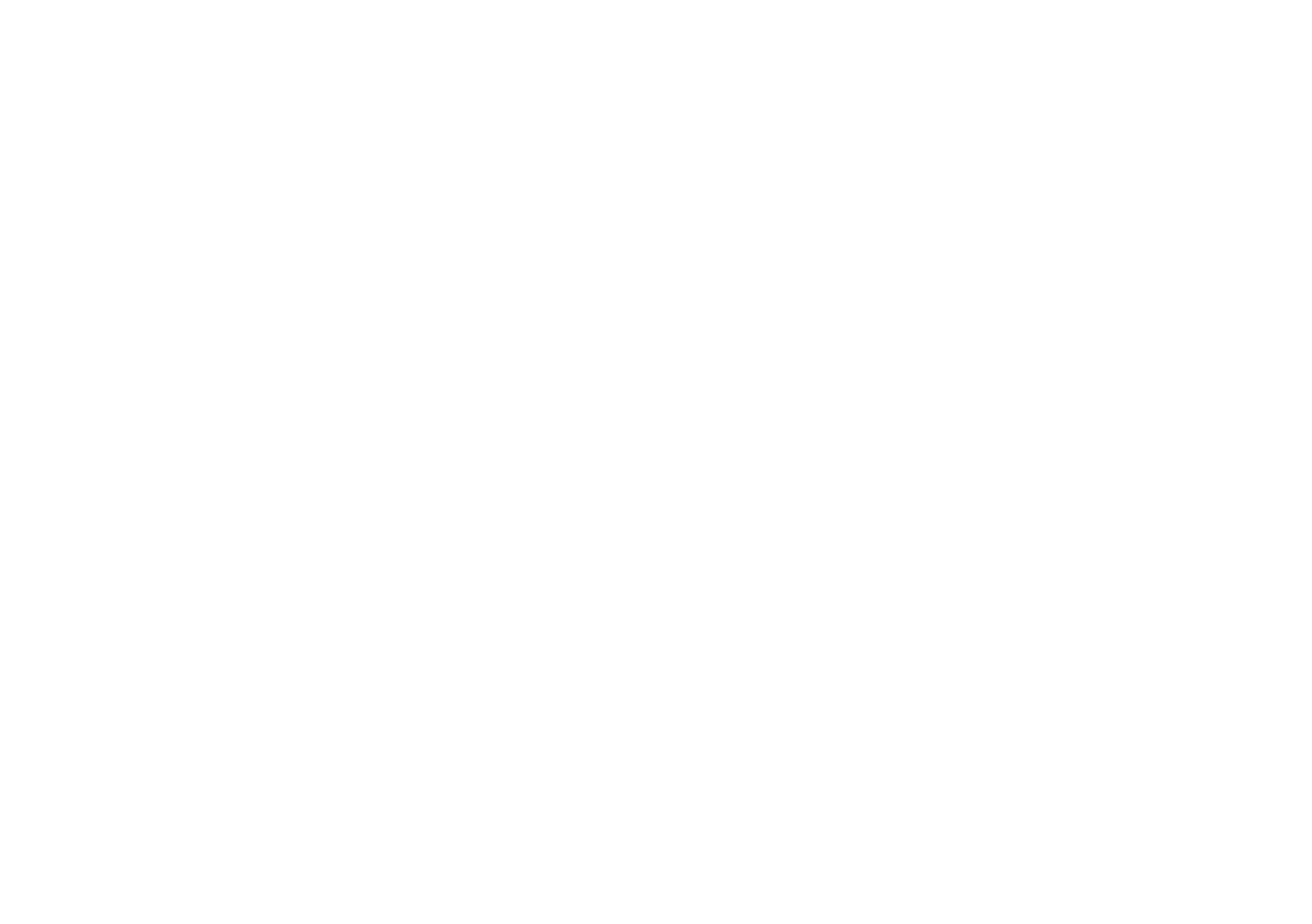
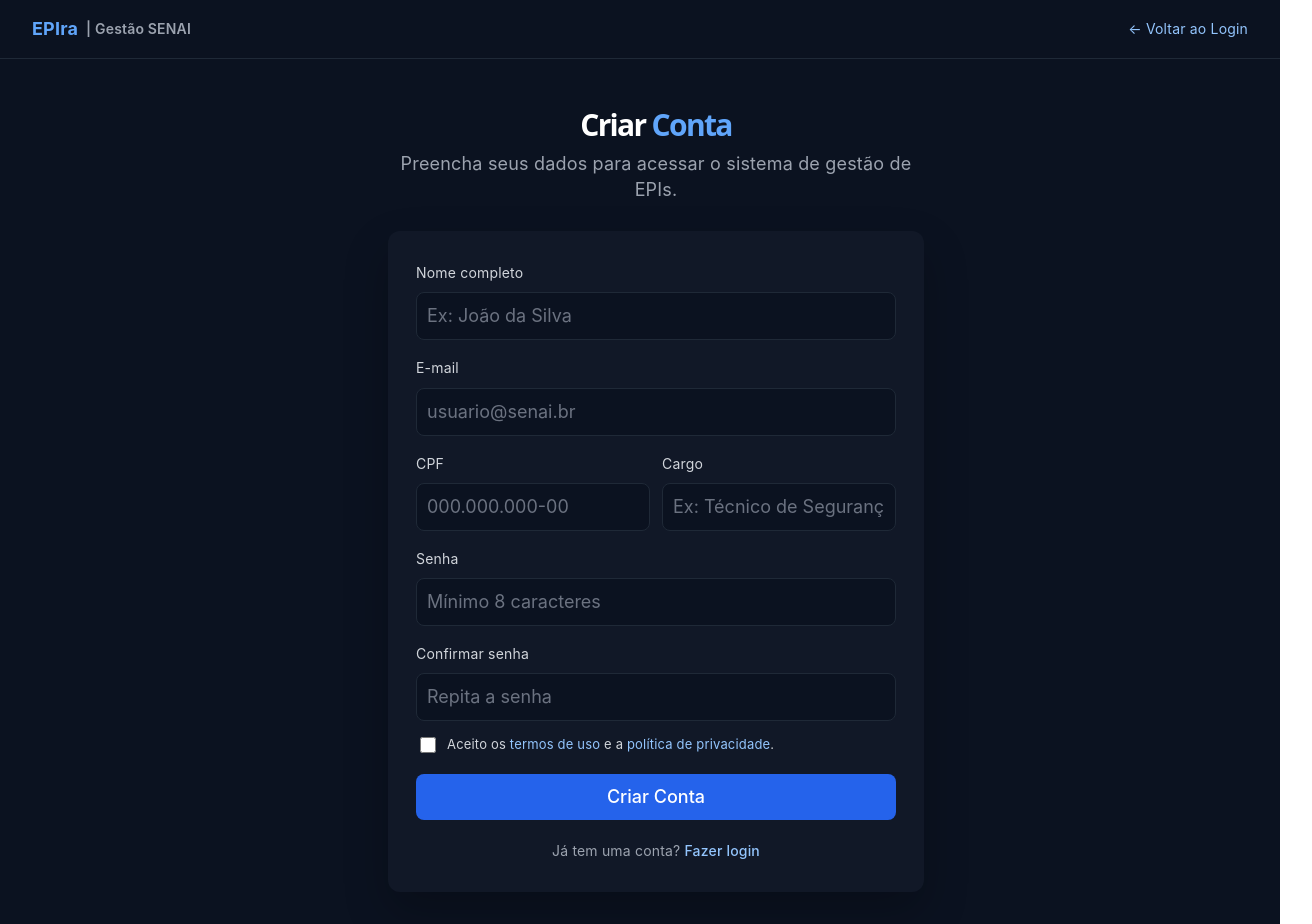
Before and after one commit to henriqueVMdev/EPIra, a Vue app: page /cadastro_user in a window 1280 px wide. Before the commit this address had no page. Shown: the top 924 px of the page, 1312 px wide, since content can reach past the window. Before the commit the page ends 800 px from the top, so only its background shows below. Built offline with nearby package versions, Linux system fonts and the light colour scheme.

Commit message:
UPDATE cadastro_user

```diff
--- /dev/null
+++ b/src/pages/cadastro_user.vue
@@ -0,0 +1,394 @@
+<template>
+  <div class="pagina-cadastro">
+    <header class="cabecalho-cadastro">
+      <div class="marca">
+        <span class="marca-nome">EPIra</span>
+        <span class="marca-divisor">| Gestão SENAI</span>
+      </div>
+      <router-link to="/login" class="link-voltar">← Voltar ao Login</router-link>
+    </header>
+
+    <main class="conteudo-cadastro">
+      <h1 class="titulo-cadastro">
+        Criar <span>Conta</span>
+      </h1>
+
+      <p class="introducao-cadastro">
+        Preencha seus dados para acessar o sistema de gestão de EPIs.
+      </p>
+
+      <section class="cartao-cadastro" aria-label="Cadastro de novo usuário">
+        <div class="campo">
+          <label for="nome">Nome completo</label>
+          <input
+            id="nome"
+            v-model="form.nome"
+            type="text"
+            placeholder="Ex: João da Silva"
+            class="entrada"
+            autocomplete="name"
+          />
+        </div>
+
+        <div class="campo">
+          <label for="email">E-mail</label>
+          <input
+            id="email"
+            v-model="form.email"
+            type="email"
+            placeholder="usuario@senai.br"
+            class="entrada"
+            autocomplete="email"
+          />
+        </div>
+
+        <div class="grade-dupla">
+          <div class="campo">
+            <label for="cpf">CPF</label>
+            <input
+              id="cpf"
+              v-model="form.cpf"
+              type="text"
+              placeholder="000.000.000-00"
+              class="entrada"
+            />
+          </div>
+
+          <div class="campo">
+            <label for="cargo">Cargo</label>
+            <input
+              id="cargo"
+              v-model="form.cargo"
+              type="text"
+              placeholder="Ex: Técnico de Segurança"
+              class="entrada"
+            />
+          </div>
+        </div>
+
+        <div class="campo">
+          <label for="senha">Senha</label>
+          <input
+            id="senha"
+            v-model="form.senha"
+            type="password"
+            placeholder="Mínimo 8 caracteres"
+            class="entrada"
+            autocomplete="new-password"
+          />
+        </div>
+
+        <div class="campo">
+          <label for="confirmar">Confirmar senha</label>
+          <input
+            id="confirmar"
+            v-model="form.confirmar"
+            type="password"
+            placeholder="Repita a senha"
+            class="entrada"
+            autocomplete="new-password"
+            @keyup.enter="criar"
+          />
+        </div>
+
+        <label class="opcao-termos">
+          <input v-model="form.termos" type="checkbox" />
+          <span>Aceito os <a href="#">termos de uso</a> e a <a href="#">política de privacidade</a>.</span>
+        </label>
+
+        <p v-if="mensagem" class="status-campo" :class="{ erro: temErro }">
+          {{ mensagem }}
+        </p>
+
+        <button class="botao-primario" type="button" @click="criar">
+          Criar Conta
+        </button>
+
+        <p class="texto-login">
+          Já tem uma conta?
+          <router-link to="/login" class="link-login">Fazer login</router-link>
+        </p>
+      </section>
+    </main>
+
+    <footer class="rodape-cadastro">
+      <p>© 2024 EPIra Management System. Todos os direitos reservados.</p>
+    </footer>
+  </div>
+</template>
+
+<script setup>
+import { reactive, ref } from 'vue'
+import { useRouter } from 'vue-router'
+
+const router = useRouter()
+
+const form = reactive({
+  nome: '',
+  email: '',
+  cpf: '',
+  cargo: '',
+  senha: '',
+  confirmar: '',
+  termos: false,
+})
+
+const mensagem = ref('')
+const temErro = ref(false)
+
+function criar() {
+  if (!form.nome || !form.email || !form.senha || !form.confirmar) {
+    temErro.value = true
+    mensagem.value = 'Preencha todos os campos obrigatórios.'
+    return
+  }
+
+  if (form.senha.length < 8) {
+    temErro.value = true
+    mensagem.value = 'A senha deve ter ao menos 8 caracteres.'
+    return
+  }
+
+  if (form.senha !== form.confirmar) {
+    temErro.value = true
+    mensagem.value = 'As senhas não conferem.'
+    return
+  }
+
+  if (!form.termos) {
+    temErro.value = true
+    mensagem.value = 'É necessário aceitar os termos para continuar.'
+    return
+  }
+
+  temErro.value = false
+  mensagem.value = 'Conta criada com sucesso! Redirecionando...'
+
+  setTimeout(() => {
+    router.push('/login')
+  }, 1200)
+}
+</script>
+
+<style scoped>
+.pagina-cadastro {
+  min-height: 100vh;
+  display: flex;
+  flex-direction: column;
+  background: #0b1220;
+  color: #ffffff;
+  font-family: 'Inter', system-ui, -apple-system, sans-serif;
+}
+
+.cabecalho-cadastro {
+  display: flex;
+  align-items: center;
+  justify-content: space-between;
+  gap: 16px;
+  padding: 16px 32px;
+  border-bottom: 1px solid #1f2937;
+}
+
+.marca {
+  display: flex;
+  align-items: center;
+  gap: 8px;
+  font-size: 18px;
+  font-weight: 600;
+}
+
+.marca-nome {
+  color: #60a5fa;
+  font-weight: 700;
+}
+
+.marca-divisor {
+  color: #9ca3af;
+  font-size: 14px;
+}
+
+.link-voltar {
+  color: #93c5fd;
+  text-decoration: none;
+  font-size: 14px;
+}
+
+.link-voltar:hover {
+  color: #bfdbfe;
+}
+
+.conteudo-cadastro {
+  width: 100%;
+  display: flex;
+  align-items: center;
+  flex-direction: column;
+  padding: 48px 16px 40px;
+}
+
+.titulo-cadastro {
+  margin: 0 0 8px;
+  color: #ffffff;
+  font-size: 30px;
+  line-height: 1.2;
+  font-weight: 700;
+  text-align: center;
+}
+
+.titulo-cadastro span {
+  color: #60a5fa;
+}
+
+.introducao-cadastro {
+  max-width: 520px;
+  margin: 0 0 28px;
+  color: #9ca3af;
+  text-align: center;
+}
+
+.cartao-cadastro {
+  width: 100%;
+  max-width: 480px;
+  padding: 28px;
+  border-radius: 12px;
+  background: #111827;
+  box-shadow: 0 20px 45px rgba(0, 0, 0, 0.24);
+}
+
+.campo {
+  margin-bottom: 14px;
+}
+
+.grade-dupla {
+  display: grid;
+  grid-template-columns: 1fr 1fr;
+  gap: 12px;
+}
+
+label {
+  color: #d1d5db;
+  font-size: 14px;
+}
+
+.entrada {
+  width: 100%;
+  min-height: 43px;
+  margin-top: 6px;
+  padding: 10px;
+  border: 1px solid #1f2937;
+  border-radius: 8px;
+  background: #0b1220;
+  color: #ffffff;
+  font: inherit;
+  box-sizing: border-box;
+}
+
+.entrada::placeholder {
+  color: #6b7280;
+}
+
+.entrada:focus {
+  outline: none;
+  border-color: #3b82f6;
+}
+
+.opcao-termos {
+  display: flex;
+  align-items: flex-start;
+  gap: 8px;
+  margin: 8px 0 18px;
+  color: #d1d5db;
+  font-size: 13px;
+  cursor: pointer;
+  line-height: 1.5;
+}
+
+.opcao-termos input {
+  width: 16px;
+  height: 16px;
+  margin-top: 2px;
+  accent-color: #2563eb;
+}
+
+.opcao-termos a {
+  color: #93c5fd;
+  text-decoration: none;
+}
+
+.opcao-termos a:hover {
+  color: #bfdbfe;
+}
+
+.status-campo {
+  margin: 0 0 14px;
+  color: #93c5fd;
+  font-size: 13px;
+}
+
+.status-campo.erro {
+  color: #fca5a5;
+}
+
+button {
+  border: 0;
+  color: #ffffff;
+  font: inherit;
+  font-weight: 500;
+  cursor: pointer;
+}
+
+.botao-primario {
+  width: 100%;
+  min-height: 43px;
+  padding: 10px 18px;
+  border-radius: 8px;
+  background: #2563eb;
+}
+
+.botao-primario:hover {
+  background: #1d4ed8;
+}
+
+.texto-login {
+  margin: 18px 0 0;
+  text-align: center;
+  color: #9ca3af;
+  font-size: 14px;
+}
+
+.link-login {
+  color: #93c5fd;
+  text-decoration: none;
+  font-weight: 500;
+}
+
+.link-login:hover {
+  color: #bfdbfe;
+}
+
+.rodape-cadastro {
+  margin-top: auto;
+  padding: 24px 16px;
+  border-top: 1px solid #1f2937;
+  color: #6b7280;
+  font-size: 14px;
+  text-align: center;
+}
+
+.rodape-cadastro p {
+  margin: 0;
+}
+
+@media (max-width: 640px) {
+  .cabecalho-cadastro {
+    padding: 14px 18px;
+  }
+
+  .grade-dupla {
+    grid-template-columns: 1fr;
+  }
+
+  .cartao-cadastro {
+    padding: 20px;
+  }
+}
+</style>
--- a/src/pages/login.vue
+++ b/src/pages/login.vue
@@ -92,7 +92,7 @@
 const emit = defineEmits(['login'])
 
 function criarConta() {
-  router.push('/cadastro')
+  router.push('/cadastro_user')
 }
 
 const form = reactive({
--- a/src/router/index.js
+++ b/src/router/index.js
@@ -2,12 +2,13 @@
 import Home from '../pages/home.vue'
 import login from '../pages/login.vue'
 import cadastro_EPI from '../pages/cadastro_EPI.vue'
+import cadastro_user from '../pages/cadastro_user.vue'
 
 const routes = [
   { path: '/', component: Home },
   { path: '/login', component: login },
-  {path: '/cadastro_EPI', component: cadastro_EPI}
-
+  { path: '/cadastro_EPI', component: cadastro_EPI },
+  { path: '/cadastro_user', component: cadastro_user },
 ]
 
 export default createRouter({
```
